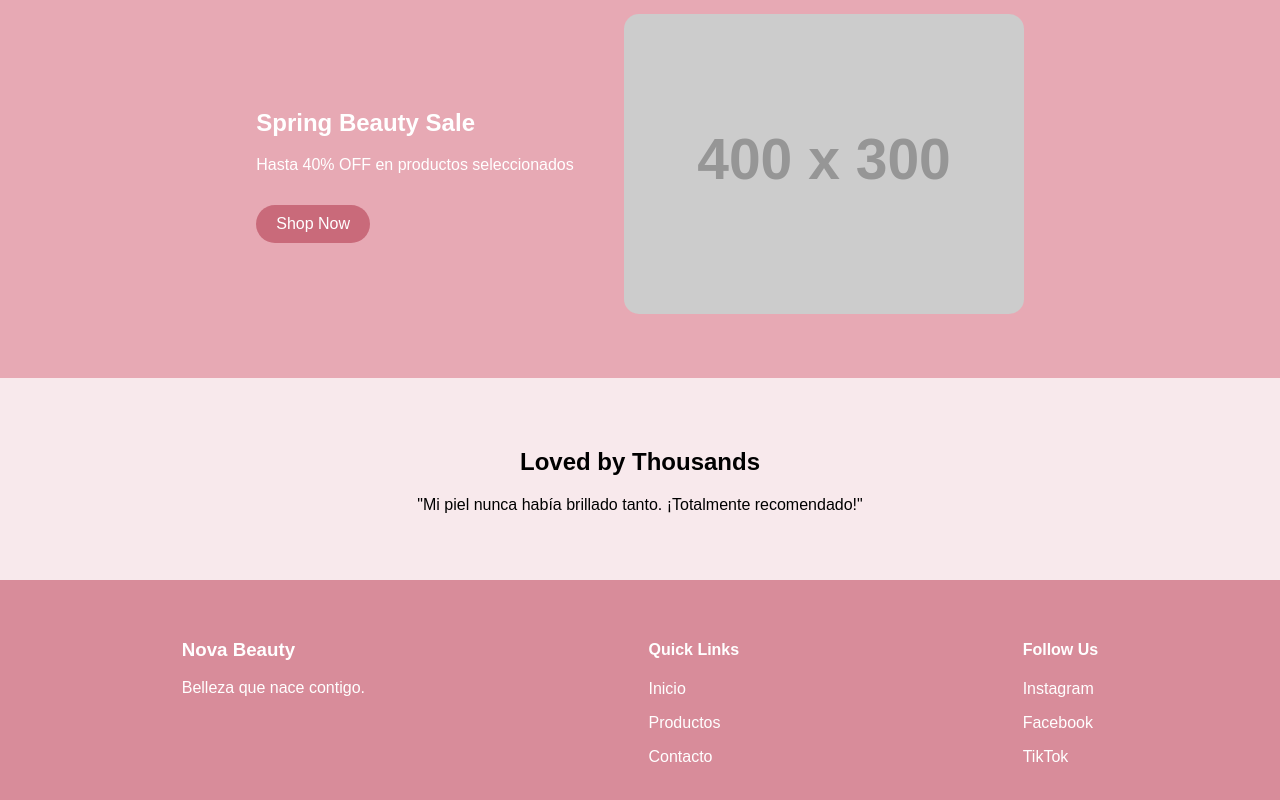
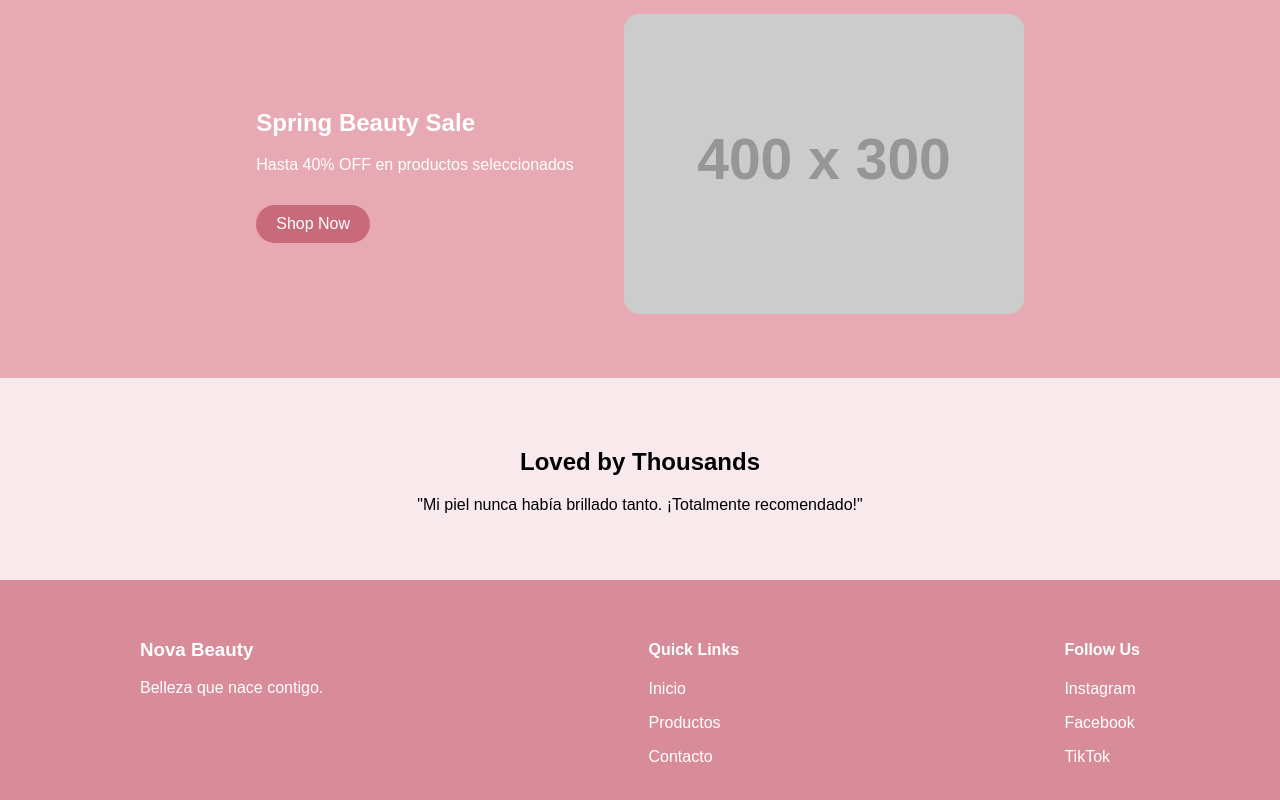
Before and after one commit to mnivane/paginaskincare, a plain HTML site: page index.html in a window 1280 px wide. Shown: the part 1424-2224 px from the top of the page. Drawn offline with Linux system fonts and the light colour scheme; placeholder pictures from the web are drawn by us.

Commit message:
Footer mejorado con distribucion profesional

```diff
--- a/css/styles.css
+++ b/css/styles.css
@@ -100,7 +100,10 @@ footer {
 
 .footer-container {
     display: flex;
-    justify-content: space-around;
+    justify-content: space-between;
+    max-width: 1000px;
+    margin: auto;
+    gap: 40px;
 }
 .hero-container {
     display: flex;
```
